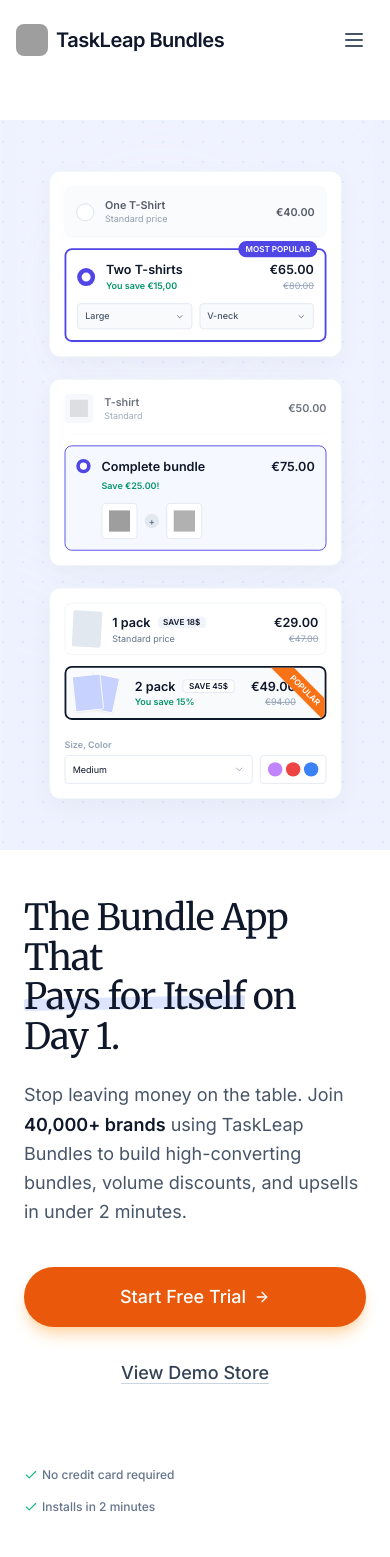
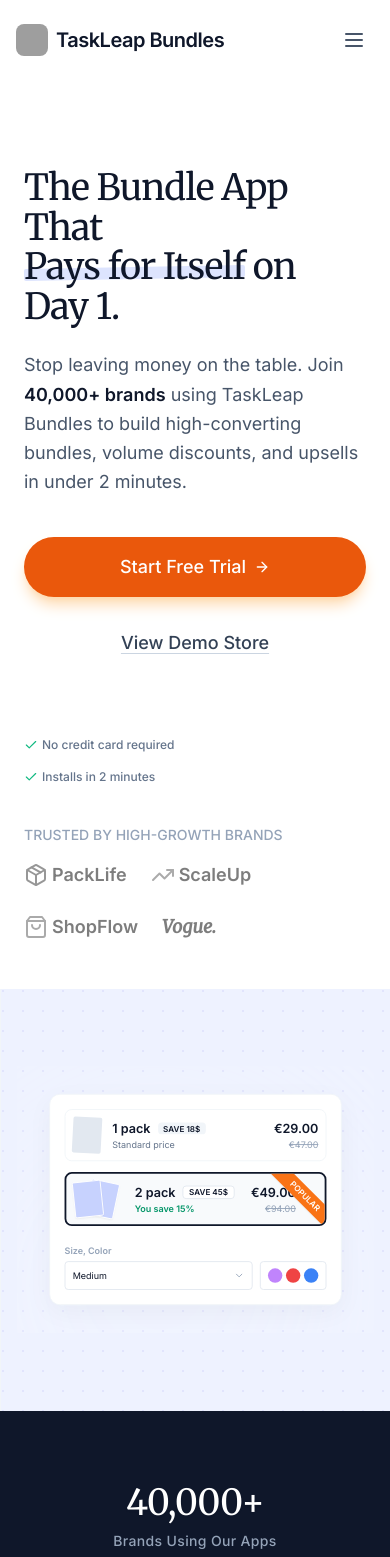
Before and after one commit to jcob-sikorski/aov-booster-landing, a React (Vite) app: page / in a window 390 px wide. Shown: the top 1557 px of the page. Built offline with nearby package versions, Linux system fonts and the light colour scheme; grey boxes are pictures that could not be loaded; the HTML template or start-up script is replaced by a standard one.

Commit message:
fixed hero for mobile

```diff
--- a/src/App.jsx
+++ b/src/App.jsx
@@ -426,8 +426,8 @@
         className="relative z-10 grid grid-cols-1 md:grid-cols-2 gap-6 w-full max-w-2xl transform scale-90 md:scale-95 origin-center items-start"
     >
 
-       {/* Left Column */}
-       <div className="flex flex-col gap-6">
+       {/* Left Column - HIDDEN ON MOBILE */}
+       <div className="hidden md:flex flex-col gap-6">
            <CardVolumeSelector />
            {/* Inner wrapper for spacing between GiftWrap and GridPricing */}
            <div className="hidden md:flex flex-col gap-6">
@@ -437,10 +437,15 @@
        </div>
 
        {/* Right Column */}
-       {/* FIX: Removed 'md:mt-16' so it aligns perfectly with the top of the left column */}
        <div className="flex flex-col gap-6">
-           <CardBundleUpsell />
+           {/* Bundle Upsell - HIDDEN ON MOBILE */}
+           <div className="hidden md:block">
+               <CardBundleUpsell />
+           </div>
+
+           {/* Pill Selector - VISIBLE ON MOBILE (This is the "Last Widget") */}
            <CardPillSelector />
+
            <div className="hidden md:block">
                 <CardBogo />
            </div>
@@ -2160,7 +2165,8 @@
         <section className="flex flex-col lg:flex-row min-h-[90vh] pt-6 lg:pt-0">
 
           {/* Left Column: Text Content */}
-          <div className="w-full lg:w-1/2 flex flex-col justify-center px-6 sm:px-12 lg:px-20 py-12 lg:py-0 order-2 lg:order-1 relative z-10">
+          {/* UPDATED: Removed 'order-2 lg:order-1' so text appears first on mobile naturally */}
+          <div className="w-full lg:w-1/2 flex flex-col justify-center px-6 sm:px-12 lg:px-20 py-12 lg:py-0 relative z-10">
             <motion.div
                 initial="hidden"
                 animate="visible"
@@ -2228,7 +2234,8 @@
           </div>
 
           {/* Right Column: Illustration & Visuals */}
-          <div className="w-full lg:w-1/2 bg-indigo-50 relative flex items-center justify-center overflow-hidden order-1 lg:order-2 min-h-[50vh] lg:min-h-auto border-l border-slate-100">
+          {/* UPDATED: Removed 'order-1 lg:order-2' so visuals appear after text on mobile */}
+          <div className="w-full lg:w-1/2 bg-indigo-50 relative flex items-center justify-center overflow-hidden min-h-[50vh] lg:min-h-auto border-l border-slate-100">
             {/* Background Pattern */}
             <div className="absolute inset-0 opacity-10">
                <svg width="100%" height="100%">
```
